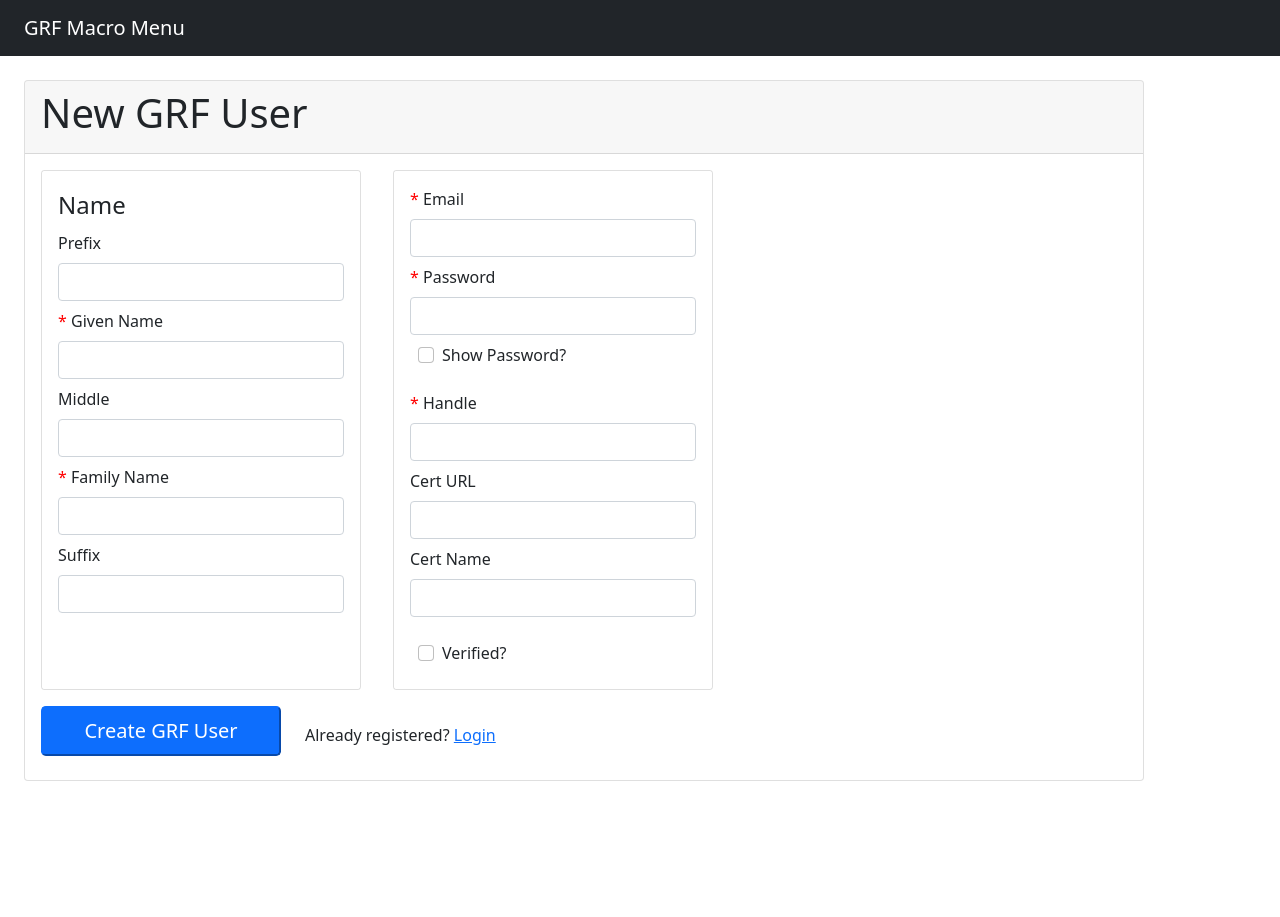
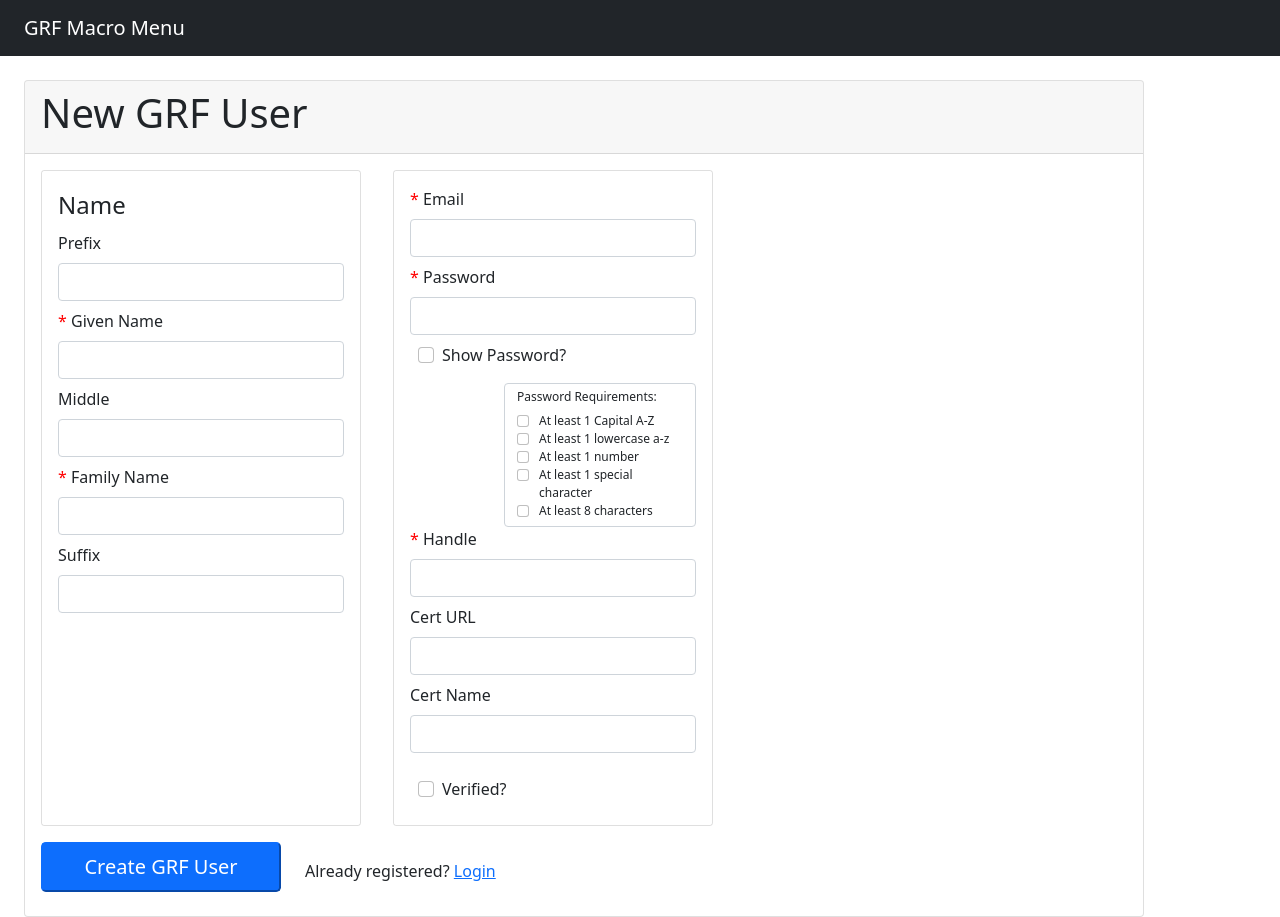
Before and after one commit to masterchinchilla/MM2, a React (Create React App) app in the folder macro-menu/: page /grfuser/create in a window 1280 px wide. Before the commit the page ends 800 px from the top, so only its background shows below. Built offline with nearby package versions, Linux system fonts and the light colour scheme.

Commit message:
Added password strength checker

```diff
--- a/macro-menu/public/styles.css
+++ b/macro-menu/public/styles.css
@@ -615,3 +615,37 @@ form fieldset{
 .profileDDLi{
   padding:0 !important;
 }
+.rgstrShwPWrdRow{
+  display: flex;
+  justify-content: space-between;
+  align-items: center;
+}
+.pWordStrngthChkMrk{
+  color:green;
+  font-weight: 900;
+  font-size: 1.25rem;
+}
+.pWordStrengthChckr{
+  font-size: 0.75rem !important;
+        width: 12rem !important;
+        float: right;
+        margin-top: 0.5rem;
+}
+.rgstrFrmChckItm{
+  min-height: unset !important;
+  margin: unset !important;
+}
+.rgstrFrmChckItm label{
+  margin-left:0.25rem;
+
+}
+.rgstrStrengthChckrHdr{
+  font-size: 0.75rem;
+}
+.pWordHndlLbl{
+  width:100%;
+}
+.rgstrChckBox:checked {
+  background-color: #198754 !important;
+  border-color: #198754 !important;
+}
--- a/macro-menu/src/components/CreateGRFUser.component.jsx
+++ b/macro-menu/src/components/CreateGRFUser.component.jsx
@@ -1,6 +1,7 @@
 import React, { Component } from "react";
 import { Link } from "react-router-dom";
 import axios from "axios";
+import { FontAwesomeIcon } from "@fortawesome/react-fontawesome";
 
 class CreateGRFUser extends Component {
   constructor(props) {
@@ -19,6 +20,11 @@ class CreateGRFUser extends Component {
       verified: false,
       submitError: "",
       showPassword: false,
+      pWordHasCapLetter: false,
+      pWordHasLCaseLetter: false,
+      pWordHasNum: false,
+      pWordHasSpChar: false,
+      pWord8Chars: false,
     };
   }
 
@@ -53,8 +59,23 @@ class CreateGRFUser extends Component {
     });
   };
   onChangePassword = (e) => {
+    let typedPWord = e.target.value;
+    let pWordHasCapLetterPattern = /[A-Z]/;
+    let pWordHasLCaseLetterPattern = /[a-z]/;
+    let pWordHasNumPattern = /\d/;
+    let pWordHasSpCharPattern = /[^\w\s]/;
+    let pWordHasCapLetter = pWordHasCapLetterPattern.test(typedPWord);
+    let pWordHasLCaseLetter = pWordHasLCaseLetterPattern.test(typedPWord);
+    let pWordHasNum = pWordHasNumPattern.test(typedPWord);
+    let pWordHasSpChar = pWordHasSpCharPattern.test(typedPWord);
+    let pWord8Chars = typedPWord.length > 7;
     this.setState({
       password: e.target.value,
+      pWordHasCapLetter: pWordHasCapLetter,
+      pWordHasLCaseLetter: pWordHasLCaseLetter,
+      pWordHasNum: pWordHasNum,
+      pWordHasSpChar: pWordHasSpChar,
+      pWord8Chars: pWord8Chars,
     });
   };
   onChangeHandle = (e) => {
@@ -200,7 +221,8 @@ class CreateGRFUser extends Component {
                     value={this.state.password}
                     onChange={this.onChangePassword}
                   />
-                  <div className="form-check">
+                  <div className="rgstrShwPWrdRow">
+                    <div className="form-check rgstrShwPwrdChck">
                       <input
                         className="form-check-input"
                         type="checkbox"
@@ -211,14 +233,116 @@ class CreateGRFUser extends Component {
                       />
                       <label
                         className="form-check-label"
-                      htmlFor="flexCheckDefault"
+                        // htmlFor="flexCheckDefault"
                       >
                         Show Password?
                       </label>
                     </div>
+                    <FontAwesomeIcon
+                      icon="fa-solid fa-check"
+                      className="pWordStrngthChkMrk"
+                      hidden={
+                        !this.state.pWordHasCapLetter ||
+                        !this.state.pWordHasLCaseLetter ||
+                        !this.state.pWordHasNum ||
+                        !this.state.pWordHasSpChar ||
+                        !this.state.pWord8Chars
+                      }
+                    />
+                  </div>
+                  <div className="pWordStrengthChckr form-control">
+                    <h6 className="rgstrStrengthChckrHdr">
+                      Password Requirements:
+                    </h6>
+                    <div className="form-check rgstrFrmChckItm">
+                      <input
+                        className="form-check-input rgstrChckBox"
+                        type="checkbox"
+                        value={this.state.pWordHasCapLetter}
+                        // id="flexCheckDefault"
+                        onChange={() => {}}
+                        checked={this.state.pWordHasCapLetter}
+                        readOnly
+                      />
+                      <label
+                        className="form-check-label"
+                        htmlFor="flexCheckDefault"
+                      >
+                        At least 1 Capital A-Z
+                      </label>
+                    </div>
+                    <div className="form-check rgstrFrmChckItm">
+                      <input
+                        className="form-check-input rgstrChckBox"
+                        type="checkbox"
+                        value={this.state.pWordHasLCaseLetter}
+                        // id="flexCheckDefault"
+                        onChange={() => {}}
+                        checked={this.state.pWordHasLCaseLetter}
+                        readOnly
+                      />
+                      <label
+                        className="form-check-label"
+                        htmlFor="flexCheckDefault"
+                      >
+                        At least 1 lowercase a-z
+                      </label>
+                    </div>
+                    <div className="form-check rgstrFrmChckItm">
+                      <input
+                        className="form-check-input rgstrChckBox"
+                        type="checkbox"
+                        value={this.state.pWordHasNum}
+                        // id="flexCheckDefault"
+                        onChange={() => {}}
+                        checked={this.state.pWordHasNum}
+                        readOnly
+                      />
+                      <label
+                        className="form-check-label"
+                        htmlFor="flexCheckDefault"
+                      >
+                        At least 1 number
+                      </label>
+                    </div>
+                    <div className="form-check rgstrFrmChckItm">
+                      <input
+                        className="form-check-input rgstrChckBox"
+                        type="checkbox"
+                        value={this.state.pWordHasSpChar}
+                        // id="flexCheckDefault"
+                        onChange={() => {}}
+                        checked={this.state.pWordHasSpChar}
+                        readOnly
+                      />
+                      <label
+                        className="form-check-label"
+                        htmlFor="flexCheckDefault"
+                      >
+                        At least 1 special character
+                      </label>
+                    </div>
+                    <div className="form-check rgstrFrmChckItm">
+                      <input
+                        className="form-check-input rgstrChckBox"
+                        type="checkbox"
+                        value={this.state.pWord8Chars}
+                        // id="flexCheckDefault"
+                        onChange={() => {}}
+                        checked={this.state.pWord8Chars}
+                        readOnly
+                      />
+                      <label
+                        className="form-check-label"
+                        htmlFor="flexCheckDefault"
+                      >
+                        At least 8 characters
+                      </label>
+                    </div>
+                  </div>
                 </div>
                 <div className="form-group mb-2">
-                  <label className="form-label">
+                  <label className="form-label pWordHndlLbl">
                     <span className="requiredFldLbl">* </span>Handle
                   </label>
                   <input
```
Lines whose indentation alone changed are shown as unchanged.
